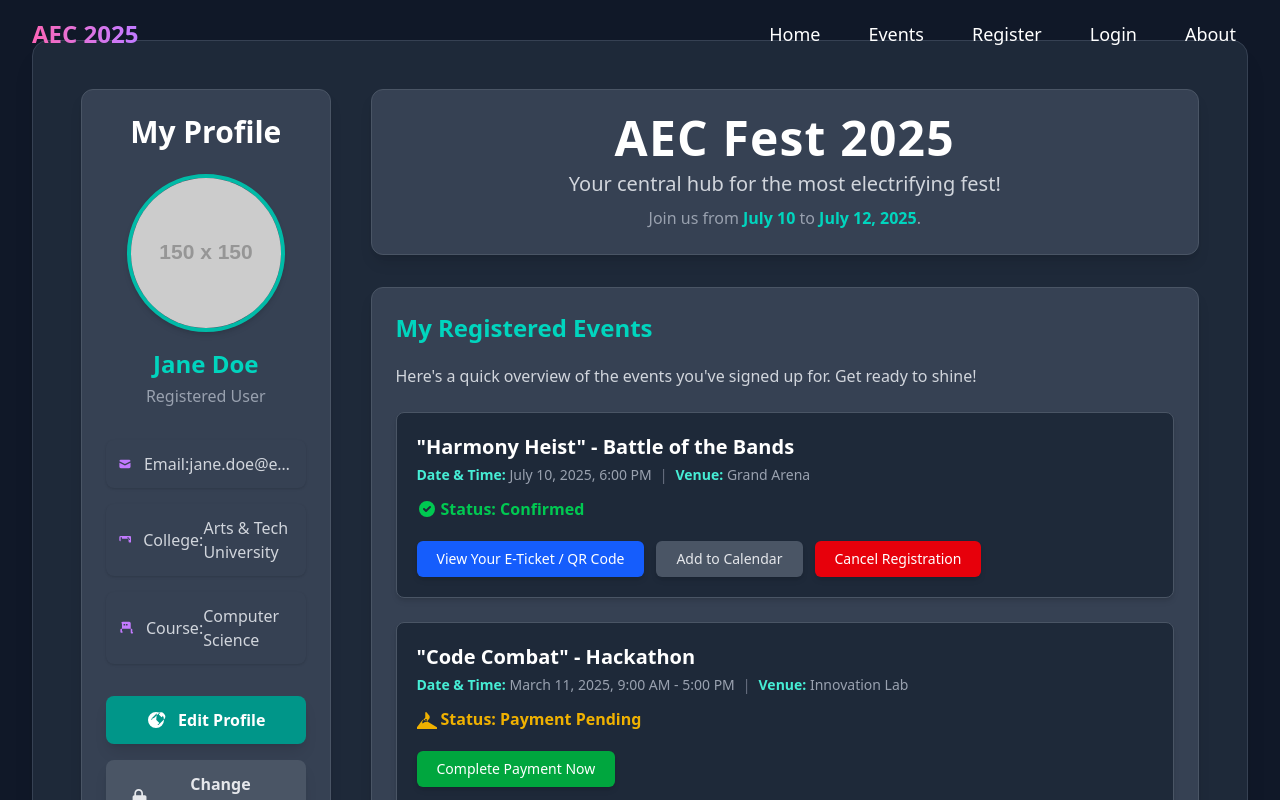
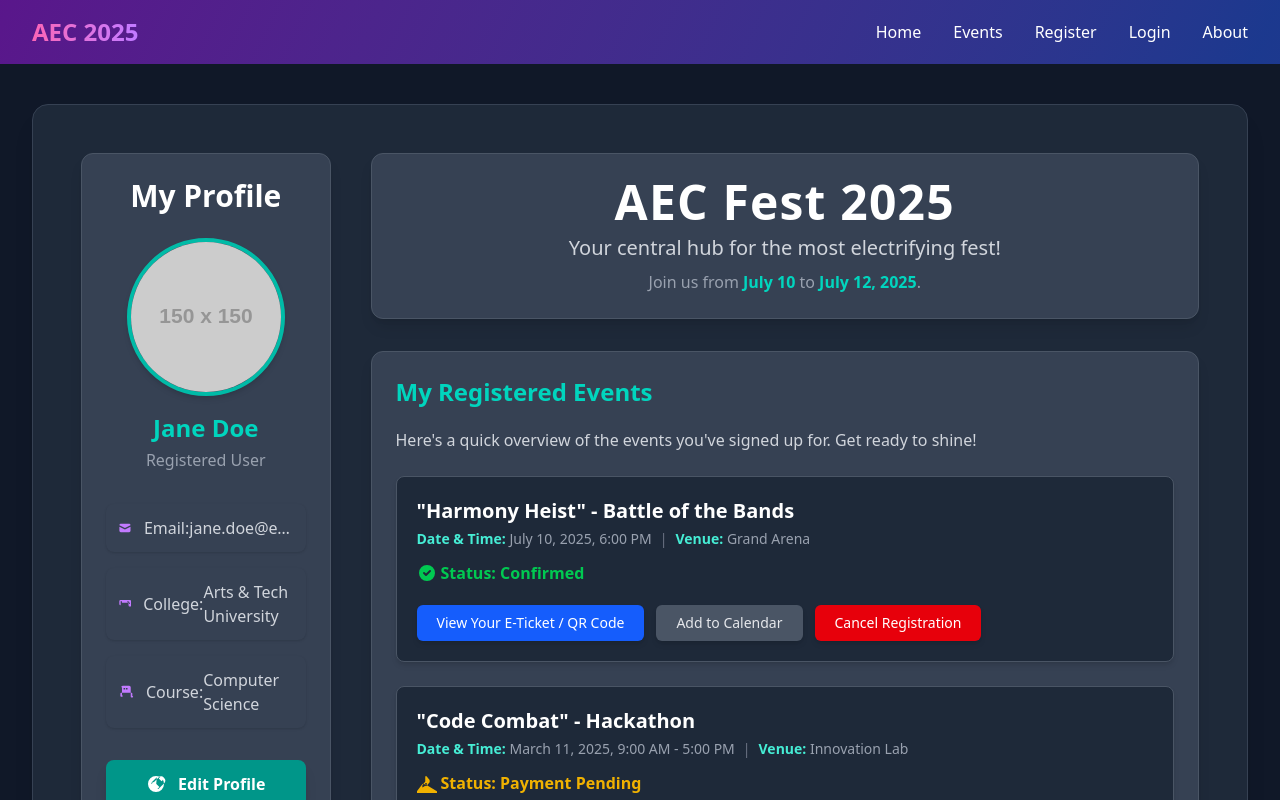
Before and after one commit to Anup-D-Dutta/Fest-Frontend, a React (Vite) app: page /dashboard in a window 1280 px wide. Shown: the top 800 px of the page. Built offline with nearby package versions, Linux system fonts and the light colour scheme.

Commit message:
fix: Adjust layout margin for DashBoard and Register1 components

```diff
--- a/src/components/DashBoard.jsx
+++ b/src/components/DashBoard.jsx
@@ -19,7 +19,7 @@ const DashBoard = () => {
     };
 
     return (
-        <div className="bg-gray-900 min-h-screen flex items-center justify-center py-10 px-4 sm:px-6 lg:px-8 font-inter">
+        <div className="bg-gray-900 mt-16 min-h-screen flex items-center justify-center py-10 px-4 sm:px-6 lg:px-8 font-inter">
             {/* Message Modal */}
             {isModalOpen && (
                 <div className="modal fixed inset-0 bg-black bg-opacity-50 flex justify-center items-center z-50">
--- a/src/components/NavBar.jsx
+++ b/src/components/NavBar.jsx
@@ -1,74 +1,96 @@
-import React, { useState } from 'react'
+import React, { useState, useEffect } from 'react';
 import { Menu, X } from 'lucide-react';
 import { Link } from 'react-router-dom';
 
+const NavBar = () => {
+  // State to manage the mobile menu open/close status
+  const [isMenuOpen, setIsMenuOpen] = useState(false);
+  // State to track scroll position for background effect
+  const [scrollY, setScrollY] = useState(0);
 
-const NavBar = () => {
-    const [isMenuOpen, setIsMenuOpen] = useState(false);
-    const navItems = ['Home', 'Events', 'Schedule', 'Tickets', 'Contact'];
+  // Define navigation items with their names and corresponding paths
+  const navItems = [
+    { name: 'Home', path: '/' },
+    { name: 'Events', path: '/events' },
+    { name: 'Register', path: '/register' },
+    { name: 'Login', path: '/login' },
+    { name: 'About', path: '/about' },
+  ];
+
+  // Effect to handle scroll event and update scrollY state
+  useEffect(() => {
+    const handleScroll = () => {
+      setScrollY(window.scrollY);
+    };
+
+    // Add scroll event listener when the component mounts
+    window.addEventListener('scroll', handleScroll);
+
+    // Clean up the event listener when the component unmounts
+    return () => {
+      window.removeEventListener('scroll', handleScroll);
+    };
+  }, []); // Empty dependency array means this effect runs once on mount and cleans up on unmount
 
   return (
-        <nav className={`fixed w-full z-50 transition-all duration-300 ${scrollY > 50 ? 'bg-black/20 backdrop-blur-lg border-b border-white/10' : ''}`}>
+    <nav
+      className={`fixed w-full z-50 transition-all duration-300 ${
+        scrollY > 50 ? 'bg-black/20 backdrop-blur-lg border-b border-white/10 text-white' : 'text-white'
+      }`}
+    >
       <div className="max-w-7xl mx-auto px-4 sm:px-6 lg:px-8">
         <div className="flex justify-between items-center py-4">
-                    <div className="text-2xl font-bold bg-gradient-to-r from-pink-400 to-purple-400 bg-clip-text text-transparent">
+          {/* Logo/Brand Name */}
+          <Link to="/" className="text-2xl font-bold bg-gradient-to-r from-pink-400 to-purple-400 bg-clip-text text-transparent">
             AEC 2025
+          </Link>
+
+          {/* Desktop Navigation */}
+          {/* This div is hidden on small screens (md:hidden) and displayed as a flex container on medium screens and above (md:flex) */}
+          <div className="hidden md:flex space-x-8">
+            {navItems.map((item, index) => (
+              <Link
+                key={index}
+                to={item.path}
+                className="relative hover:text-pink-400 transition-colors duration-300 group"
+              >
+                {item.name}
+                {/* Underline effect on hover */}
+                <span className="absolute -bottom-1 left-0 w-0 h-0.5 bg-gradient-to-r from-pink-400 to-purple-400 group-hover:w-full transition-all duration-300"></span>
+              </Link>
+            ))}
           </div>
 
-                    {/* Desktop Navigation */}
-                    {/* <div className="hidden md:flex space-x-8">
-                        {navItems.map((item, index) => (
-                            <a
-                                key={index}
-                                href={`#${item.toLowerCase()}`}
-                                className="relative hover:text-pink-400 transition-colors duration-300 group"
-                            >
-                                {item}
-                                <span className="absolute -bottom-1 left-0 w-0 h-0.5 bg-gradient-to-r from-pink-400 to-purple-400 group-hover:w-full transition-all duration-300"></span>
-                            </a>
-                        ))}
-                    </div> */}
-
-                    {/* Navigation */}
-                    <nav className="flex flex-wrap justify-center md:justify-end space-x-6">
-                        <Link to="" className="text-lg hover:text-blue-300 transition-colors duration-300 py-1 px-3 rounded-md">Home</Link>
-                        <Link to="/events" className="text-lg hover:text-blue-300 transition-colors duration-300 py-1 px-3 rounded-md">Events</Link>
-                        {/* <Link to="/schedule" className="text-lg hover:text-blue-300 transition-colors duration-300 py-1 px-3 rounded-md">Schedule</Link> */}
-                        {/* <Link to="/tickets" className="text-lg hover:text-blue-300 transition-colors duration-300 py-1 px-3 rounded-md">Tickets</Link> */}
-                        {/* <Link to="/contact" className="text-lg hover:text-blue-300 transition-colors duration-300 py-1 px-3 rounded-md">Contact</Link> */}
-                        <Link to="/register" className="text-lg hover:text-blue-300 transition-colors duration-300 py-1 px-3 rounded-md">Register</Link>
-                        <Link to="/login" className="text-lg hover:text-blue-300 transition-colors duration-300 py-1 px-3 rounded-md">Login</Link>
-                        <Link to="/about" className="text-lg hover:text-blue-300 transition-colors duration-300 py-1 px-3 rounded-md">About</Link>
-
-                    </nav>
-
-                    {/* Mobile Menu Button */}
+          {/* Mobile Menu Button (Hamburger/Close icon) */}
+          {/* This button is only visible on small screens (md:hidden) */}
           <button
-                        className="md:hidden"
+            className="md:hidden text-white focus:outline-none" // Added focus:outline-none for better accessibility
             onClick={() => setIsMenuOpen(!isMenuOpen)}
+            aria-label={isMenuOpen ? 'Close menu' : 'Open menu'} // ARIA label for accessibility
           >
             {isMenuOpen ? <X size={24} /> : <Menu size={24} />}
           </button>
         </div>
 
         {/* Mobile Navigation */}
+        {/* This div is conditionally rendered based on isMenuOpen state and is only visible on small screens (md:hidden) */}
         {isMenuOpen && (
-                    <div className="md:hidden py-4 border-t border-white/10">
+          <div className="md:hidden bg-gray-800 py-4 border-t border-white/10 flex flex-col items-center space-y-2"> {/* Changed to flex-col and items-center for stacked menu */}
             {navItems.map((item, index) => (
-                            <a
+              <Link
                 key={index}
-                                href={`#${item.toLowerCase()}`}
-                                className="block py-2 hover:text-pink-400 transition-colors duration-300"
-                                onClick={() => setIsMenuOpen(false)}
+                to={item.path}
+                className="block py-2 hover:text-pink-400 transition-colors duration-300 text-lg w-full text-center" // Ensure links take full width and are centered
+                onClick={() => setIsMenuOpen(false)} // Close the menu when a link is clicked
               >
-                                {item}
-                            </a>
+                {item.name}
+              </Link>
             ))}
           </div>
         )}
       </div>
     </nav>
-    )
-}
+  );
+};
 
-export default NavBar
+export default NavBar;
--- a/src/components/Register1.jsx
+++ b/src/components/Register1.jsx
@@ -73,7 +73,7 @@ const Register1 = () => {
     ];
 
     return (
-        <div className="bg-gray-900 min-h-screen flex items-center justify-center py-10 px-4 sm:px-6 lg:px-8 font-inter">
+        <div className="bg-gray-900 mt-16 min-h-screen flex items-center justify-center py-10 px-4 sm:px-6 lg:px-8 font-inter">
             {/* Message Modal */}
             {isModalOpen && (
                 <div className="modal fixed inset-0 bg-black bg-opacity-50 flex justify-center items-center z-50">
```
Lines whose indentation alone changed are shown as unchanged.
